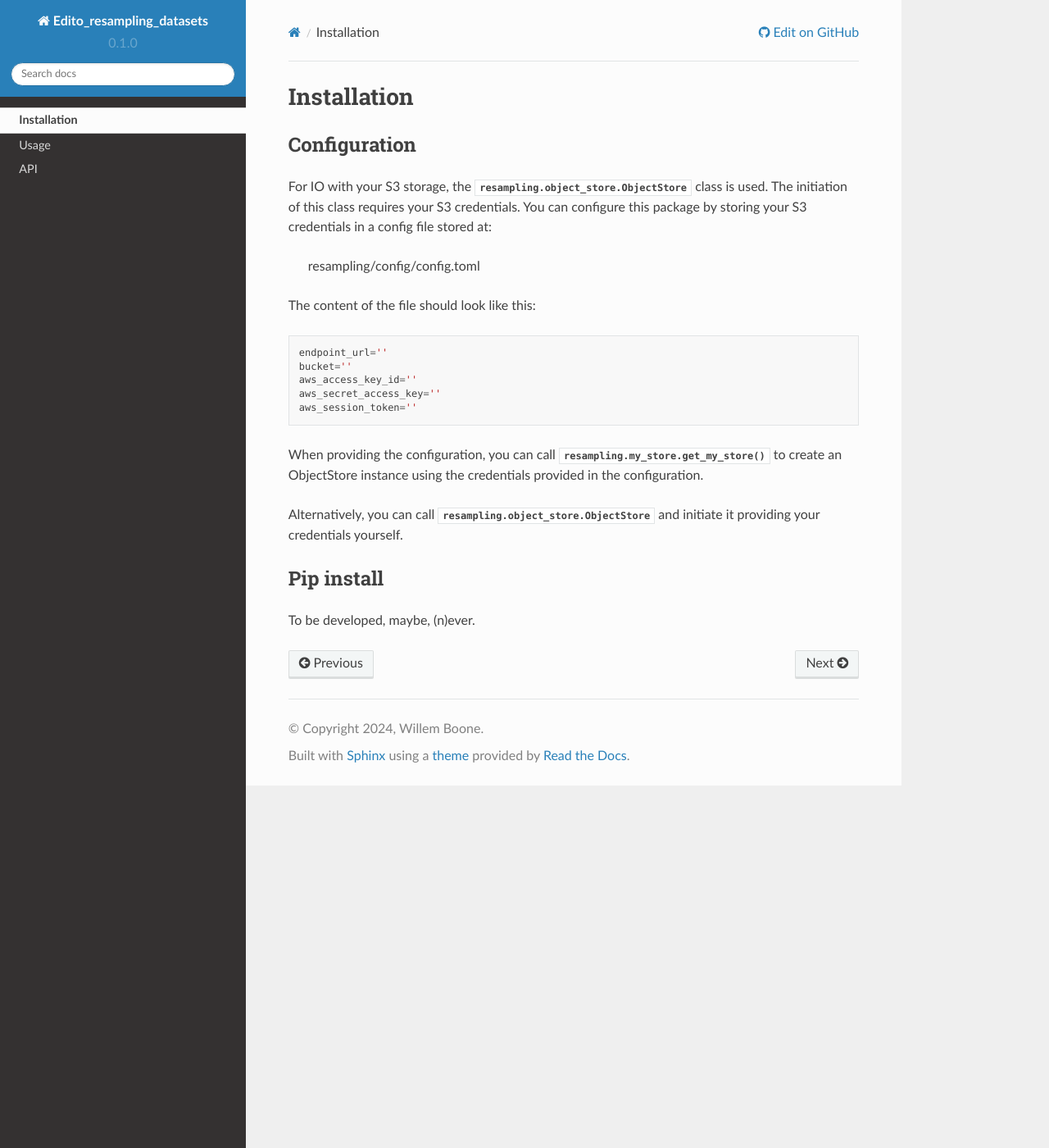
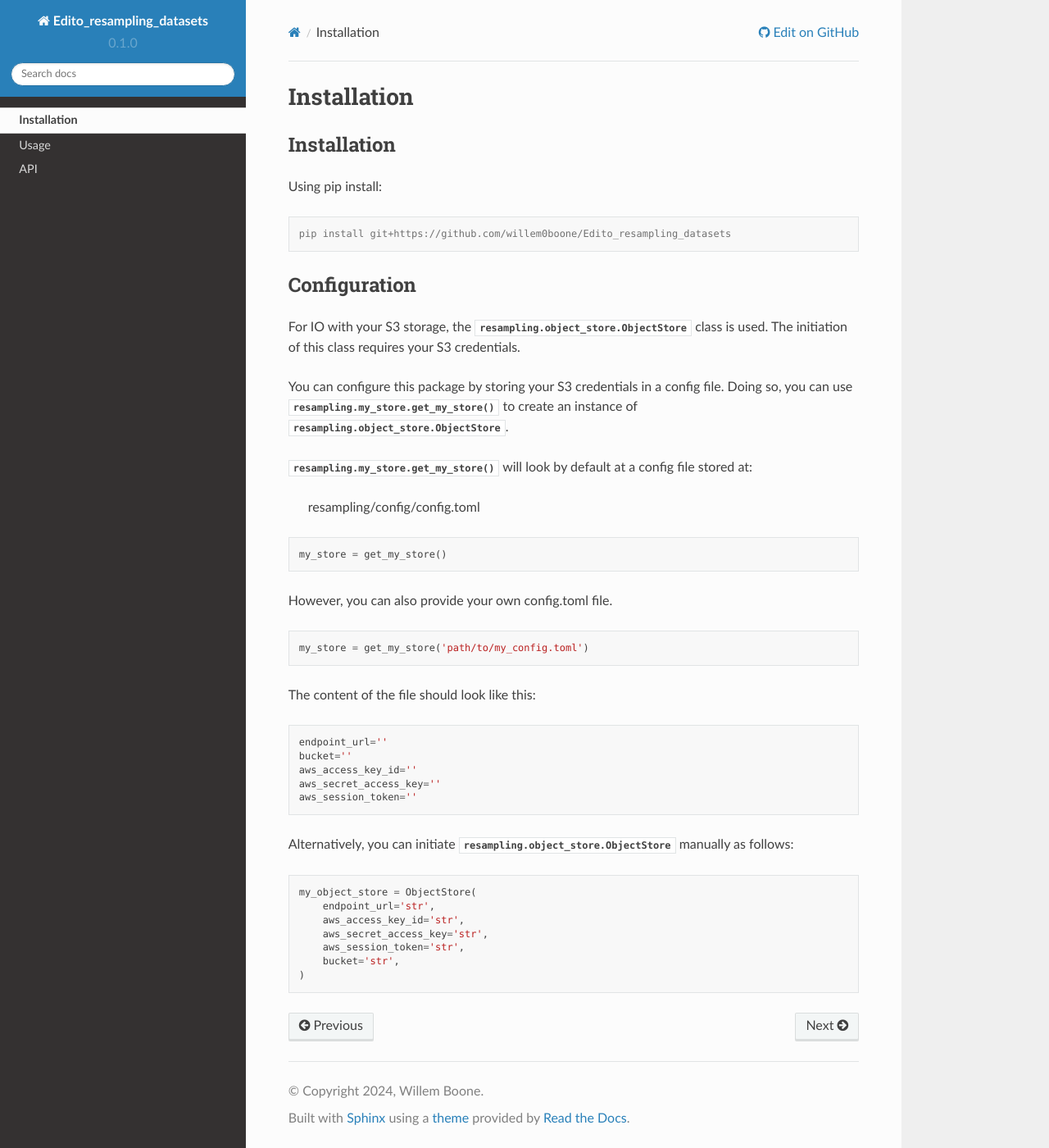
Before and after one commit to willem0boone/resample_zarr, a Sphinx documentation site: the page built from docs/source/installation.rst, in a window 1280 px wide and 1400 px high. Shown: the whole window at 82% size. Built offline with Sphinx 7.4.7 and the Read the Docs theme 2.0.0, drawn with Linux system fonts in a browser that asks for light colours.

Commit message:
updating config & usage

```diff
--- a/docs/source/installation.rst
+++ b/docs/source/installation.rst
@@ -1,15 +1,41 @@
 Installation
 ============
+
+Installation
+------------
+
+Using pip install:
+
+.. code-block:: console
+
+    pip install git+https://github.com/willem0boone/Edito_resampling_datasets
+
 
 Configuration
 -------------
 
-For IO with your S3 storage, the :class:`resampling.object_store.ObjectStore` class is
-used. The initiation of this class requires your S3 credentials. You can
-configure this package by storing your S3 credentials in a config file stored
-at:
+For IO with your S3 storage, the :class:`resampling.object_store.ObjectStore`
+class is used. The initiation of this class requires your S3 credentials.
+
+You can configure this package by storing your S3 credentials in a config file.
+Doing so, you can use :func:`resampling.my_store.get_my_store` to  create an
+instance of :class:`resampling.object_store.ObjectStore`.
+
+:func:`resampling.my_store.get_my_store` will look by default at a
+config file stored at:
 
     resampling/config/config.toml
+
+.. code-block:: python
+
+    my_store = get_my_store()
+
+However, you can also provide your own config.toml file.
+
+.. code-block:: python
+
+    my_store = get_my_store('path/to/my_config.toml')
+
 
 The content of the file should look like this:
 
@@ -21,14 +47,16 @@ The content of the file should look like this:
     aws_secret_access_key=''
     aws_session_token=''
 
-When providing the configuration, you can call :func:`resampling.my_store.get_my_store` to
-create an ObjectStore instance using the credentials provided in the
-configuration.
 
-Alternatively, you can call :class:`resampling.object_store.ObjectStore` and initiate it
-providing your credentials yourself.
+Alternatively, you can initiate :class:`resampling.object_store.ObjectStore`
+manually as follows:
 
-Pip install
------------
+.. code-block:: python
 
-To be developed, maybe, (n)ever.
+    my_object_store = ObjectStore(
+        endpoint_url='str',
+        aws_access_key_id='str',
+        aws_secret_access_key='str',
+        aws_session_token='str',
+        bucket='str',
+    )
```
Also changed, not shown: docs/source/usage.rst (+48 -6 lines), 6 other files.
